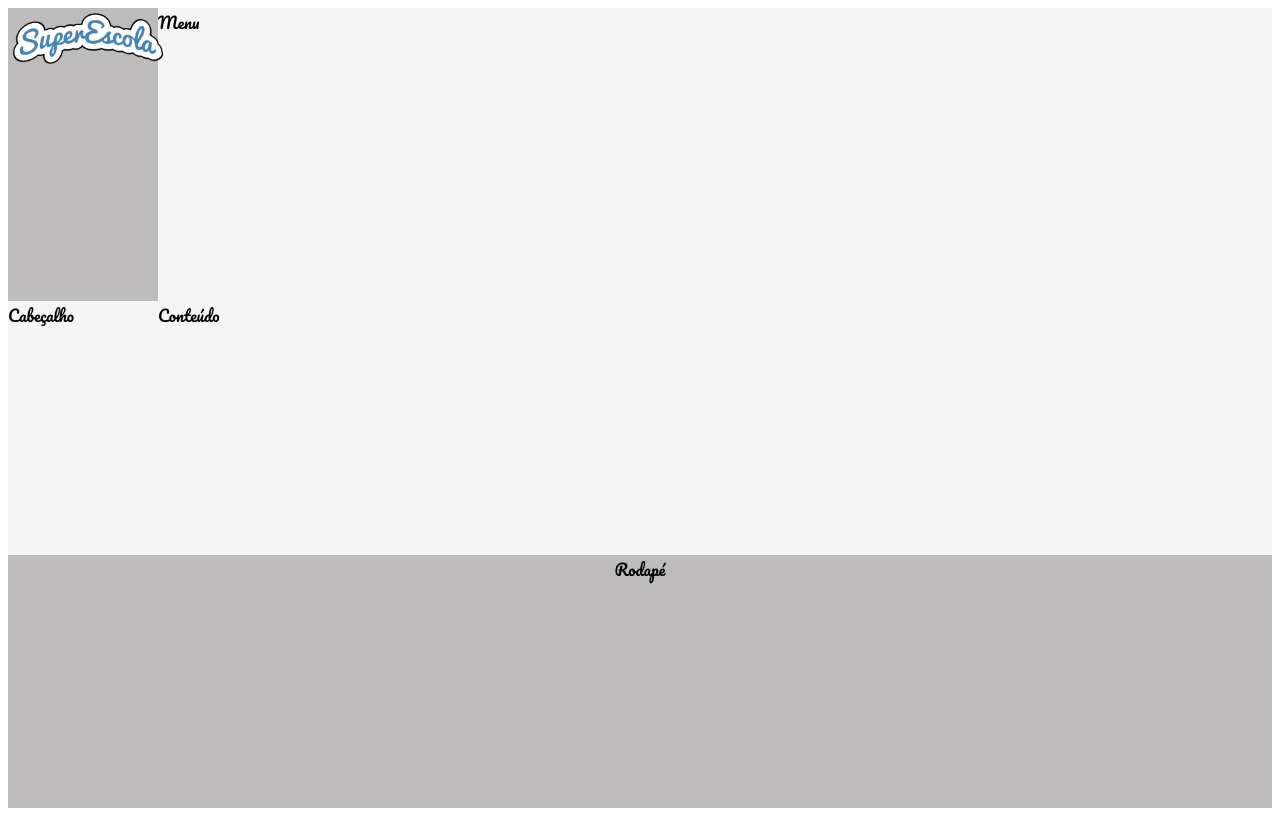
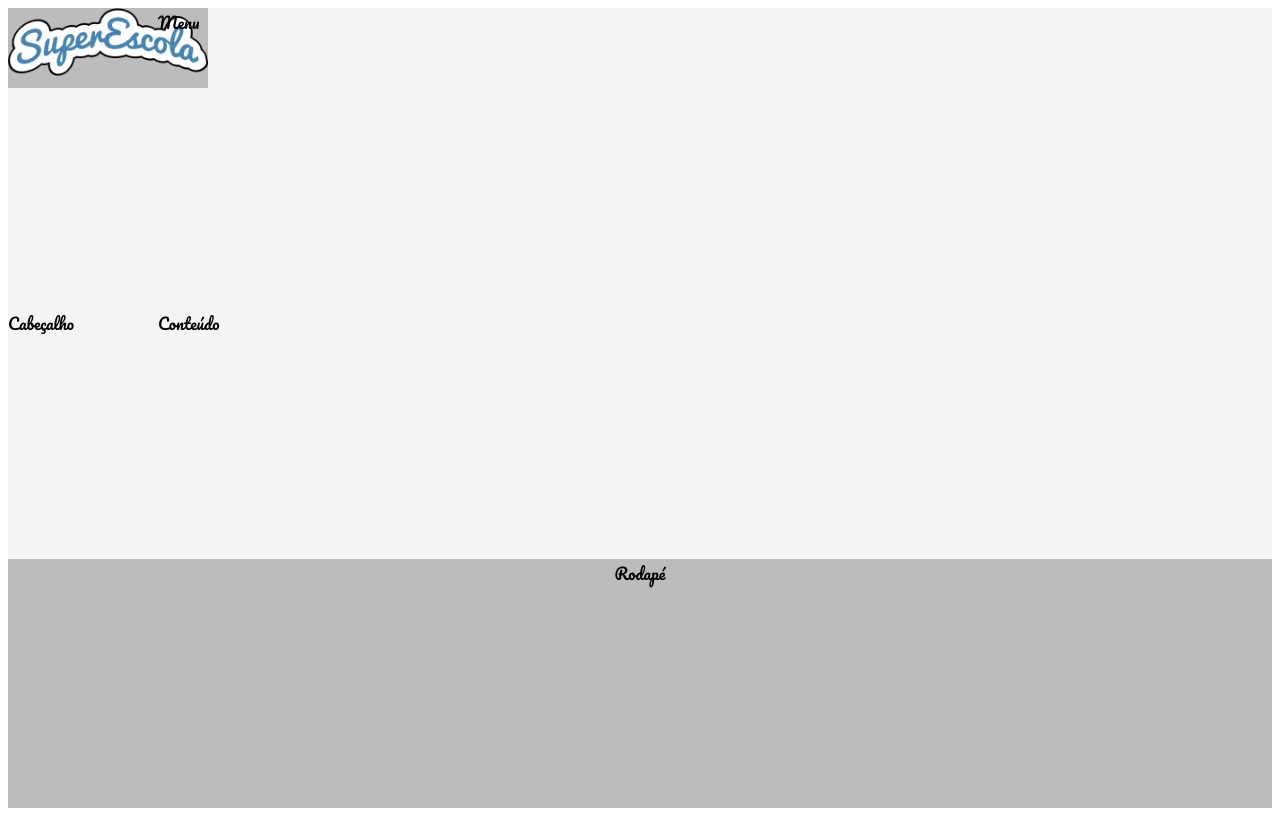
Before and after one commit to lcunha957/DS402_InternetIII, a React (Create React App) app in the folder Proj2-Escola/escola/: page / in a window 1280 px wide. Built offline with nearby package versions, Linux system fonts and the light colour scheme.

Commit message:
deixando a cor de fundo do logo dentro do logo
pag12, apost4 de react.

```diff
--- a/Proj2-Escola/escola/src/components/template/Logo.css
+++ b/Proj2-Escola/escola/src/components/template/Logo.css
@@ -1,7 +1,8 @@
 aside.logo {
     background-color: var(--bg-menu);
+    width: 200px;
+    height: 80px;
 }
 aside.logo img {
     width: 100%;
-    padding: 5px;
-}
+    }
```
